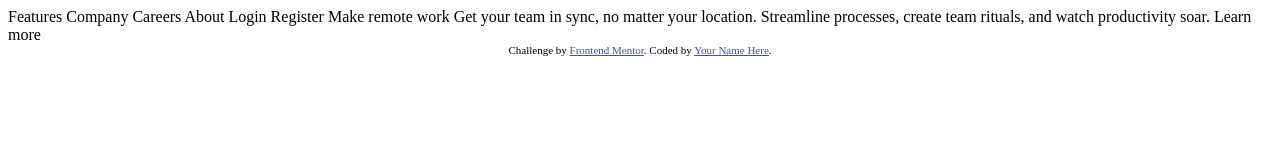
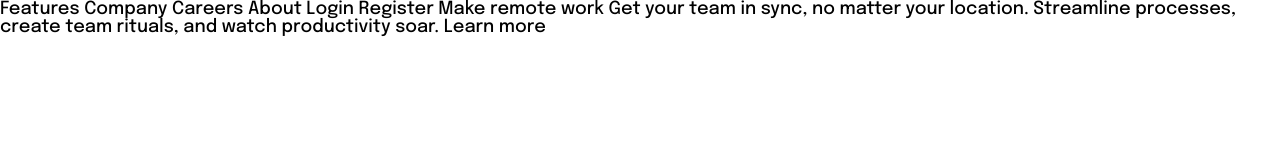
Before and after one commit to IvanKoshan2004/frontendmentor-intro-section-with-dropdown-navigation-main, a plain HTML site: page index.html in a window 1280 px wide. Drawn offline with Linux system fonts and the light colour scheme.

Commit message:
initialized basic css and js files

```diff
--- /dev/null
+++ b/css/index.css
@@ -0,0 +1,16 @@
+@import url('https://fonts.googleapis.com/css2?family=Epilogue:wght@500;700&display=swap');
+
+* {
+    margin: 0;
+    padding: 0;
+    box-sizing: border-box;
+}
+
+:root {
+    --almost-white: hsl(0, 0%, 98%);
+    --medium-gray: hsl(0, 0%, 41%);
+    --almost-black: hsl(0, 0%, 8%);
+    font-family: "Epilogue", sans-serif;
+    font-size: 18px;
+    font-weight: 500;
+}
--- a/index.html
+++ b/index.html
@@ -5,14 +5,9 @@
   <meta name="viewport" content="width=device-width, initial-scale=1.0"> <!-- displays site properly based on user's device -->
 
   <link rel="icon" type="image/png" sizes="32x32" href="./images/favicon-32x32.png">
-
+  <link rel="stylesheet" href="css/index.css">
   <title>Frontend Mentor | Intro section with dropdown navigation</title>
 
-  <!-- Feel free to remove these styles or customise in your own stylesheet 👍 -->
-  <style>
-    .attribution { font-size: 11px; text-align: center; }
-    .attribution a { color: hsl(228, 45%, 44%); }
-  </style>
 </head>
 <body>
 
@@ -30,10 +25,6 @@
   create team rituals, and watch productivity soar.
 
   Learn more
-
-  <div class="attribution">
-    Challenge by <a href="https://www.frontendmentor.io?ref=challenge" target="_blank">Frontend Mentor</a>.
-    Coded by <a href="#">Your Name Here</a>.
-  </div>
+  <script src="js/index.js"></script>
 </body>
 </html>
```
Also changed, not shown: js/index.js (added).
